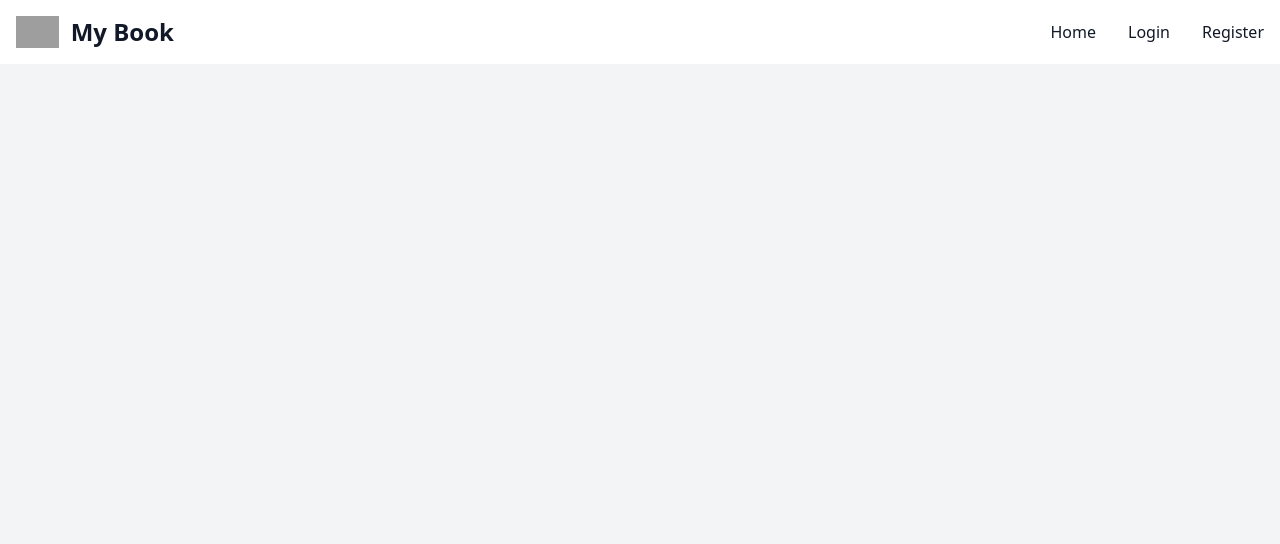
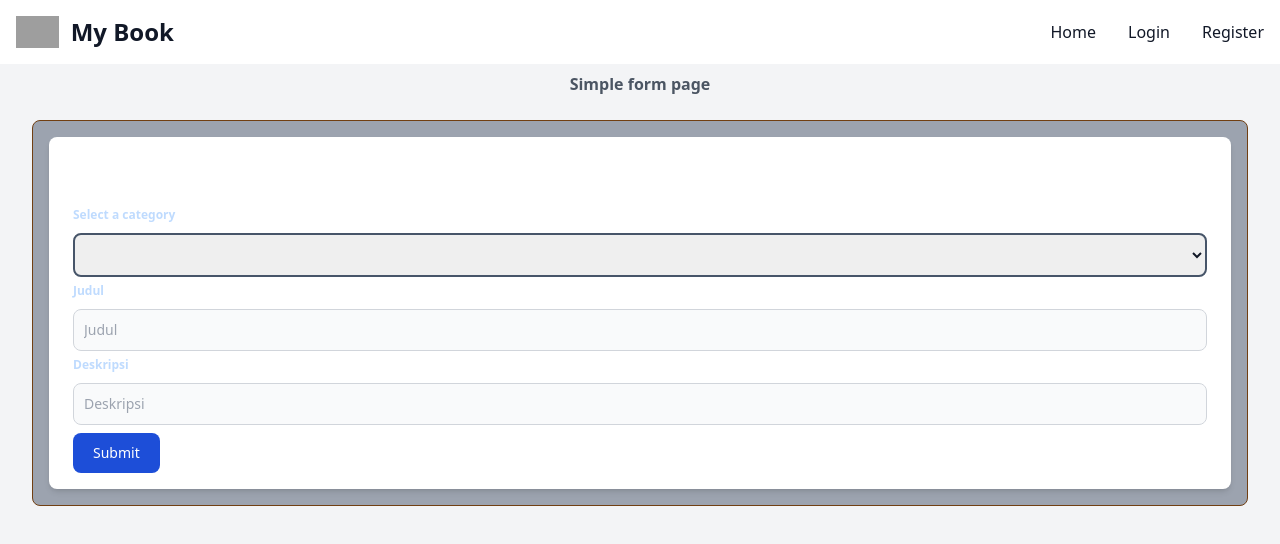
Before and after one commit to JunjungHasudungan/MyBookVue, a Vue app: page /simple-form in a window 1280 px wide. Shown: the top 544 px of the page. Built offline with nearby package versions, Linux system fonts and the light colour scheme; grey boxes are pictures that could not be loaded.

Commit message:
repair form postComponent  using pinia

```diff
--- /dev/null
+++ b/src/components/BaseInput.vue
@@ -0,0 +1,40 @@
+<template>
+    <label for="title" class="font-bold text-xs text-blue-200"> {{ label }} </label>
+       <input
+         class="bg-gray-50 border border-gray-300 text-gray-900 text-sm rounded-lg focus:ring-blue-500 focus:border-blue-500 block w-full p-2.5"
+         id="title"
+         v-bind="$attrs"
+         :placeholder="label"
+         :value="modelValue"
+         @input="$emit('update:modelValue', $event.target.value)"
+         type="title"
+       >
+</template>
+
+<script setup>
+
+const props = defineProps({
+    label: {
+        type: String,
+        default: ''
+    },
+    modelValue: {
+        type:[String, Number],
+        default: ''
+    }
+})
+
+    // export default {
+    //     props: {
+    //         label: {
+    //             type: String,
+    //             default: ''
+    //         },
+    //         modelValue: {
+    //             type: [String, Number],
+    //             default: ''
+    //         }
+    //     }
+    // }
+
+</script>
--- a/src/components/Nav.vue
+++ b/src/components/Nav.vue
@@ -59,6 +59,12 @@
                         Counter
                 </router-link>
 
+                <router-link :to="{ name: 'SimpleForm' }"
+                        class="block py-2 pl-3 pr-4 text-gray-900 rounded hover:bg-gray-100 md:hover:bg-transparent md:border-0 md:hover:text-blue-700 md:p-0 dark:text-white md:dark:hover:text-blue-500 dark:hover:bg-gray-700 dark:hover:text-white md:dark:hover:bg-transparent"
+                    >
+                        Simple Form
+                </router-link>
+
                 <button @click.prevent="authStore.handleLogout()"
                     class="block py-2 pl-3 pr-4 text-gray-900 rounded hover:bg-gray-100 md:hover:bg-transparent md:border-0 md:hover:text-blue-700 md:p-0 dark:text-white md:dark:hover:text-blue-500 dark:hover:bg-gray-700 dark:hover:text-white md:dark:hover:bg-transparent">
                     Logout
--- a/src/router/index.js
+++ b/src/router/index.js
@@ -4,6 +4,7 @@ import PostIndex from '../views/PostIndex.vue';
 import Login from '../components/Login.vue';
 import Register from '../components/Register.vue';
 import Counter from '../views/Counter.vue';
+import SimpleForm from '../views/SimpleForm.vue';
 
 import Home from '../components/Home.vue'
 
@@ -47,6 +48,14 @@ const routes = [
         meta: {
             title: "Post"
         },
+    },
+    {
+        path: "/simple-form",
+        name: "SimpleForm",
+        component: SimpleForm,
+        meta: {
+            title: "Simple Form"
+        }
     }
 ];
 
--- /dev/null
+++ b/src/stores/post.js
@@ -0,0 +1,18 @@
+import { defineStore } from "pinia";
+
+export const usePostStore = defineStore({
+    id: "post",
+    // create state for declaration properthies
+    state: () => ({
+        title: '',
+        description: ''
+    }),
+
+    getters: {
+
+    },
+
+    actions: {
+
+    }
+});
--- /dev/null
+++ b/src/views/EventDislpay.vue
@@ -0,0 +1,26 @@
+<template>
+                <div class="w-full border-2 bg-gray-600 border-gray-600 rounded-lg">
+                <div class="mt-2 px-2 py-2">
+                    <h1 class="font-bold text-white text-center">Result Form Event</h1>
+                </div>
+
+                <div class="w-full mr-2 divide-y-2 px-4 py-4 justify-items-center place-items-center border border-gray-200 rounded-lg shadow bg-yellow-800 dark:border-gray-700">
+                    <div class="w-full px-2 py-2">
+                        <h2 class=" flex w-full font-bold text-slate-400"> Category:
+                            <p class=" w-48 font-bold text-green-400 text-center">  </p>
+                        </h2>
+                    </div>
+                    <div class="w-full px-2 py-2">
+                        <h2 class=" flex w-full font-bold text-slate-400"> Title:
+                            <p class=" w-48 font-bold text-green-400 text-center">  </p>
+                        </h2>
+                    </div>
+                    <div class="w-full px-2 py-2">
+                        <h2 class=" flex w-full font-bold text-slate-400"> Description:
+                            <p class=" w-48 font-bold text-green-400 text-center">  </p>
+                        </h2>
+                    </div>
+                </div>
+
+            </div>
+</template>
--- /dev/null
+++ b/src/views/SimpleForm.vue
@@ -0,0 +1,81 @@
+
+<script setup>
+
+    import { reactive, ref } from 'vue';
+    import BaseInput from '../components/BaseInput.vue';
+    import EventDisplay from './EventDislpay.vue';
+    import { usePostStore } from '../stores/post';
+
+    const dataCategories = ref([
+        'nature',
+        'food',
+        'education'
+    ])
+
+    // create object from usePostStore
+    const dataPost = usePostStore()
+
+
+</script>
+
+<template>
+    <div class="w-full">
+        <div class="w-full px-2 py-2">
+            <h1 class="text-center font-bold text-gray-600">Simple form page</h1>
+        </div>
+
+    </div>
+
+    <div class="flex flex-col border-lg border-gray-900 mt-2 p-2 px-8 py-2">
+        <div class=" flex space-x-2 border-b border-yellow-900 sm:justify-center items-center px-4 py-4  bg-gray-400  rounded-lg border border-gray-500 p-2 ">
+            <div class="w-full mt-auto px-6 py-4 bg-white dark:bg-gray-800 shadow-md overflow-hidden sm:rounded-lg">
+                <div id="title" class="w-full p-8 px-py mb-2 px-2 py-2 justify-items-center">
+                    <h1 class="w-full font-bold text-white item-center text-center">Form an event</h1>
+                </div>
+
+               <form  @submit.prevent="add()" class="justify-center sm:justify-center space-y-2">
+                        <label for="category" class="text-xs font-bold text-blue-200" > Select a category</label>
+                       <select
+                         class="w-full px-2 py-2 rounded-lg border-2 border-slate-600"
+                         id=""
+                         v-model="category"
+                         name="category"
+                       >
+                        <option
+                          v-for="item in dataCategories"
+                          :key="item"
+                          :selected="item == category"
+                          :value="item"
+                          class="rounded-lg"
+                        >
+                            {{ item }}
+                        </option>
+                       </select>
+
+                       <BaseInput
+                       v-model="title"
+                       label="Judul"
+                       type="text"
+                       />
+
+                       <BaseInput
+                       v-model="description"
+                       label="Deskripsi"
+                       type="text"
+                       />
+
+                      <div class="flex-auto justify-self-end space-x-6 w-full">
+                          <button type="submit"
+                                  class="text-white  justify-items-center bg-blue-700 hover:bg-blue-800 focus:ring-4 focus:outline-none focus:ring-blue-300 font-medium rounded-lg text-sm w-full sm:w-auto px-5 py-2.5 text-center dark:bg-blue-600 dark:hover:bg-blue-700 dark:focus:ring-blue-800">
+                                  Submit
+                          </button>
+                      </div>
+                </form>
+            </div>
+
+            <!-- <EventDisplay /> -->
+
+
+        </div>
+    </div>
+</template>
```
Also changed, not shown: 1 other file (tests, documents, lock files or other folders).
